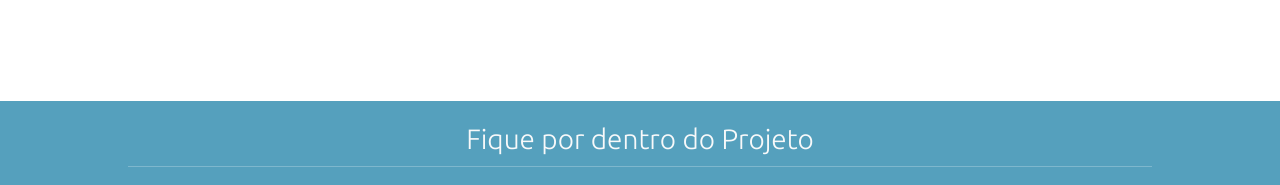
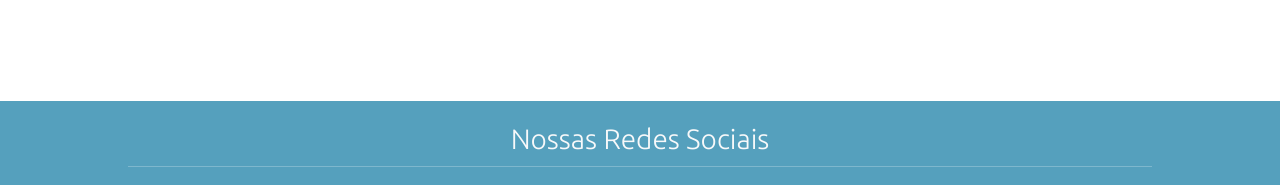
Before and after one commit to KauanValle/sos-animalesco, a plain HTML site: page index.html in a window 1280 px wide. Shown: the part 3453-3638 px from the top of the page. Drawn offline with nearby package versions, Linux system fonts and the light colour scheme.

Commit message:
Update index.html

```diff
--- a/index.html
+++ b/index.html
@@ -306,7 +306,7 @@
         <footer id="contato">
             <div id="container-contato">
 
-                <h2 class="titulo text-light text-center display-5">Fique por dentro do Projeto</h2>
+                <h2 class="titulo text-light text-center display-5">Nossas Redes Sociais</h2>
                 <hr class="text-light">
 
                 <div class="gap-2 text-center">
```
